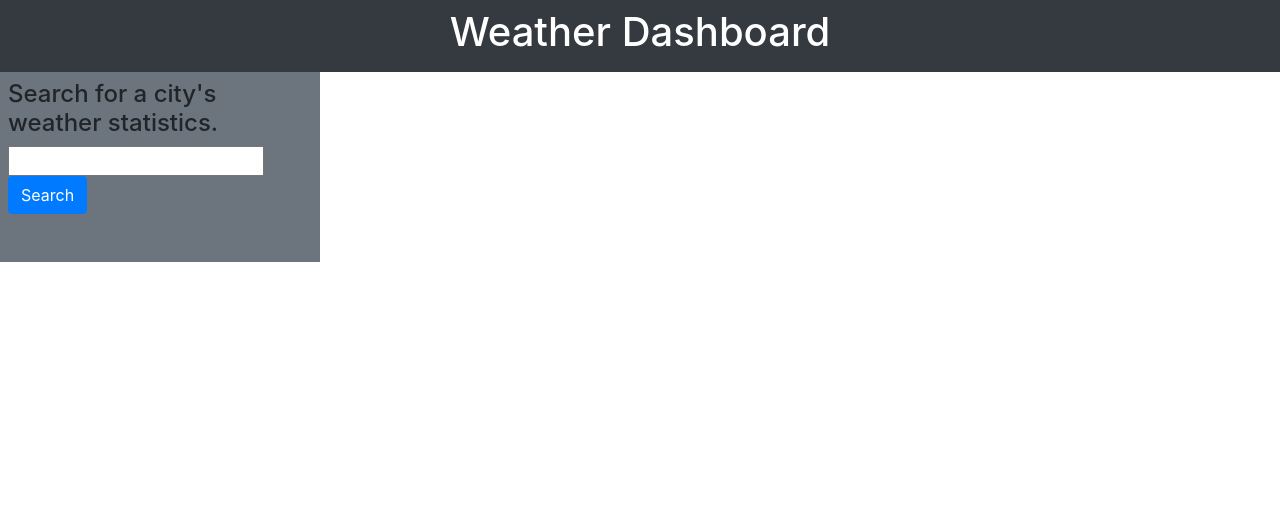
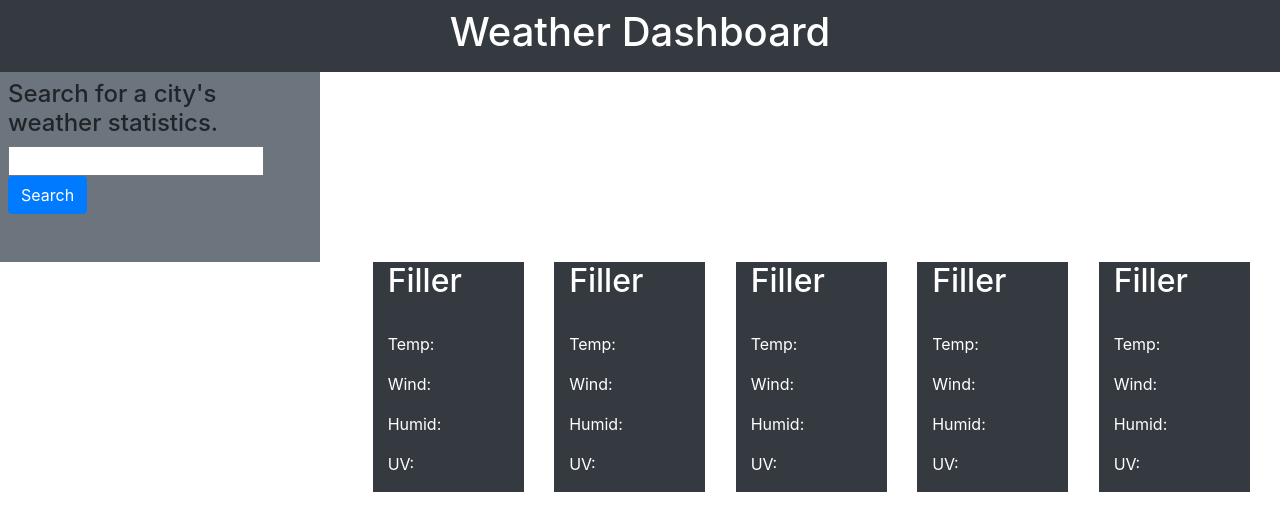
Before and after one commit to kaleb1027/weather-dashboard, a plain HTML site: page index.html in a window 1280 px wide. Drawn offline with nearby package versions, Linux system fonts and the light colour scheme.

Commit message:
Added future forecast cards

```diff
--- a/index.html
+++ b/index.html
@@ -47,12 +47,47 @@
         </div>
       </div>
     </div>
-    <div class="row justify-content-around" id="forecast">
-      <div id="forecast1" class="bg-custom text-white"></div>
-      <div id="forecast2" class="bg-custom text-white"></div>
-      <div id="forecast3" class="bg-custom text-white"></div>
-      <div id="forecast4" class="bg-custom text-white"></div>
-      <div id="forecast5" class="bg-custom text-white"></div>
+    <div class="row col-9 justify-content-around float-right" id="future">
+      <div id="future1" class="bg-dark col-2 text-white">
+        <h2>Filler</h2>
+        <img/>
+        <p>Temp:</p>
+        <p>Wind:</p>
+        <p>Humid:</p>
+        <p>UV:</p>
+      </div>
+      <div id="future2" class="bg-dark col-2 text-white">
+        <h2>Filler</h2>
+        <img/>
+        <p>Temp:</p>
+        <p>Wind:</p>
+        <p>Humid:</p>
+        <p>UV:</p>
+      </div>
+      <div id="future3" class="bg-dark col-2 text-white">
+        <h2>Filler</h2>
+        <img/>
+        <p>Temp:</p>
+        <p>Wind:</p>
+        <p>Humid:</p>
+        <p>UV:</p>
+      </div>
+      <div id="future4" class="bg-dark col-2 text-white">
+        <h2>Filler</h2>
+        <img/>
+        <p>Temp:</p>
+        <p>Wind:</p>
+        <p>Humid:</p>
+        <p>UV:</p>
+      </div>
+      <div id="future5" class="bg-dark col-2 text-white">
+        <h2>Filler</h2>
+        <img/>
+        <p>Temp:</p>
+        <p>Wind:</p>
+        <p>Humid:</p>
+        <p>UV:</p>
+      </div>
     </div>
   </div>
 
--- a/script.js
+++ b/script.js
@@ -26,6 +26,13 @@ var cityStats = document.querySelector("#cityStats");
 var search = document.querySelector("#searchBtn");
 var history = document.querySelector("#history")
 var cities = [];
+
+var f1 = document.querySelector("#future1")
+var f1 = document.querySelector("#future2")
+var f1 = document.querySelector("#future3")
+var f1 = document.querySelector("#future4")
+var f1 = document.querySelector("#future5")
+
 
 
 
@@ -94,15 +101,18 @@ function displayWeather(weather,city){
     var lon = weather.coord.lon;
     console.log(lat);
     console.log(lon);
-    getUV(lat,lon);
+    secondCall(lat,lon);
+
+
+
 
 }
 
 
 
-function getUV(lat,lon){
+function secondCall(lat,lon){
 
-    var queryURL = `http://api.openweathermap.org/data/2.5/onecall?lat=${lat}&lon=${lon}&exclude=hourly,daily&appid=${apikey}`
+    var queryURL = `http://api.openweathermap.org/data/2.5/onecall?lat=${lat}&lon=${lon}&exclude=minutely,hourly&appid=${apikey}`
     fetch(queryURL)
     .then(function(response){
 
@@ -113,14 +123,14 @@ function getUV(lat,lon){
     .then(function(data){
         console.log(data);
         console.log(data.current.uvi);
-        displayUV(data.current.uvi)
+        uvP.textContent = "UV Index: " + data.current.uvi
+       // displaySecondCall(data)
     })
 
 }
 
-function displayUV(data){
-   uvP.textContent = "UV Index: " +  data;
-}
+
+
 
 
 
```
